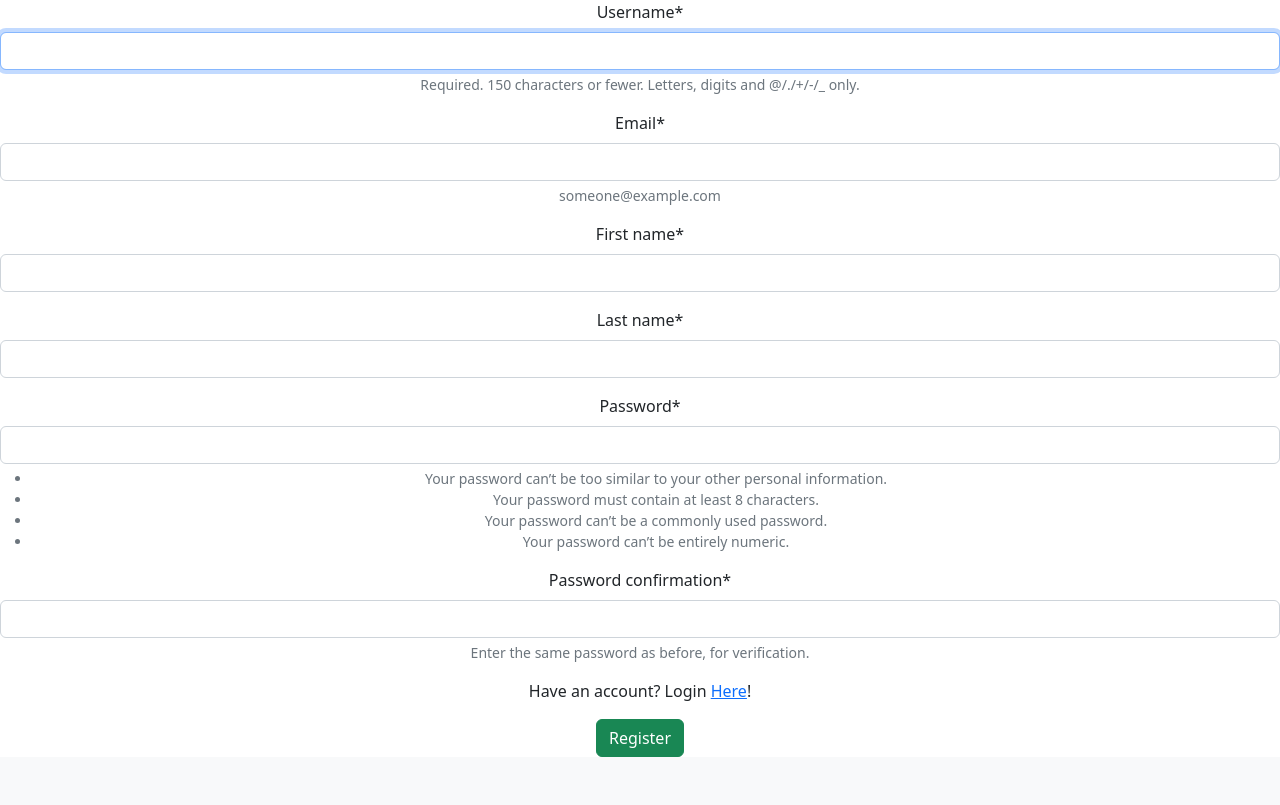
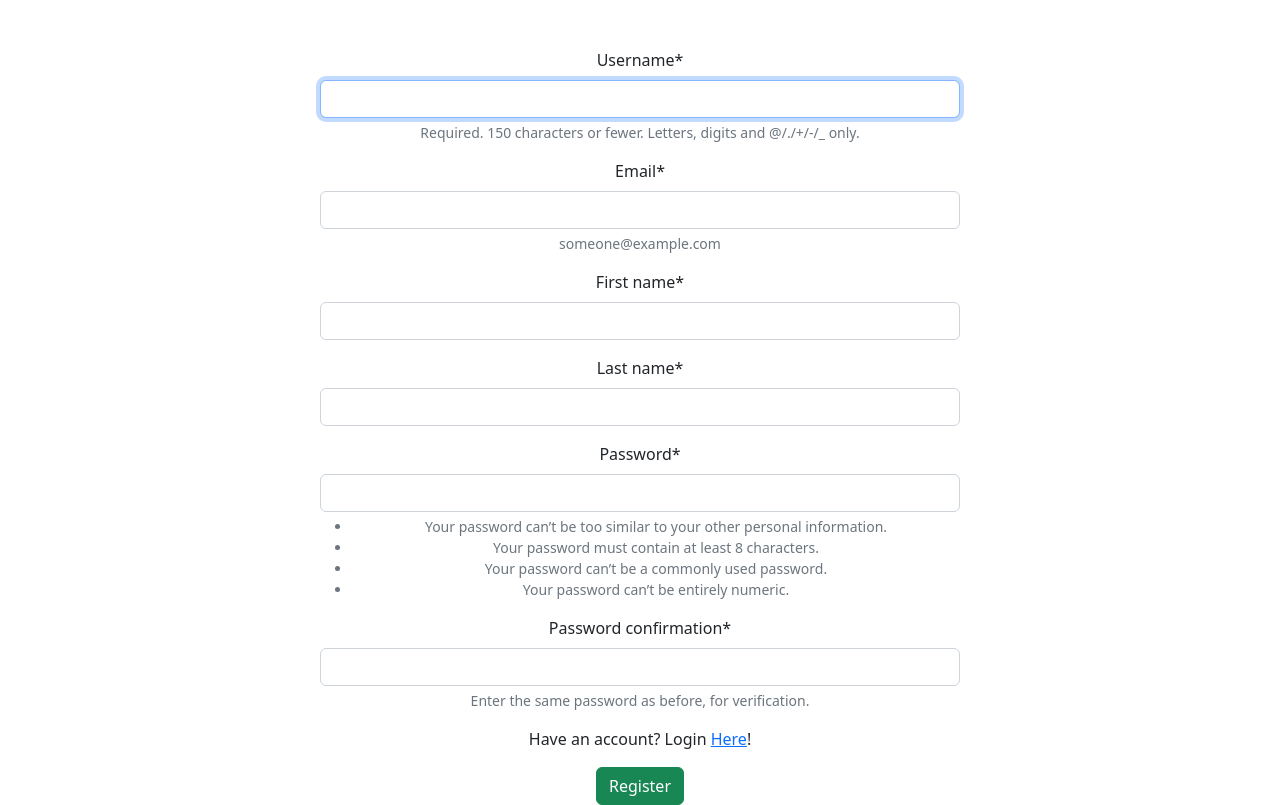
Before and after one commit to t-hullis/Restaurant-Booking-System, a Django app: page /sign-up in a window 1280 px wide. Shown: the part 56-861 px from the top of the page. Before the commit the page ends 813 px from the top, so only its background shows below. Run offline with Django 3.2, Linux system fonts and the light colour scheme; some libraries are stand-ins or nearby versions.

Commit message:
change login and sign up form to not take up whole of screen width

```diff
--- a/bookingsys/templates/registration/sign_up.html
+++ b/bookingsys/templates/registration/sign_up.html
@@ -1,8 +1,11 @@
 {% extends 'bookingsys/base.html' %} {% block title %}Sign-Up{% endblock %}
+
 {% load crispy_forms_tags %} {% block content %}
-<form method="post" class="text-center">
-  {% csrf_token %}{{form|crispy}}
-  <p>Have an account? Login <a href="/login">Here</a>!</p>
-  <button type="submit" class="btn btn-success">Register</button>
-</form>
+<div class="d-flex justify-content-center align-items-center mt-5">
+  <form method="post" class="text-center col-md-6 ">
+    {% csrf_token %}{{form|crispy}}
+    <p>Have an account? Login <a href="/login">Here</a>!</p>
+   <button type="submit" class="btn btn-success">Register</button>
+  </form>
+</div>
 {% endblock %}
```
Also changed, not shown: bookingsys/templates/registration/login.html (+7 -7 lines), eateasy/settings.py (+7 -7 lines), db.sqlite3.
